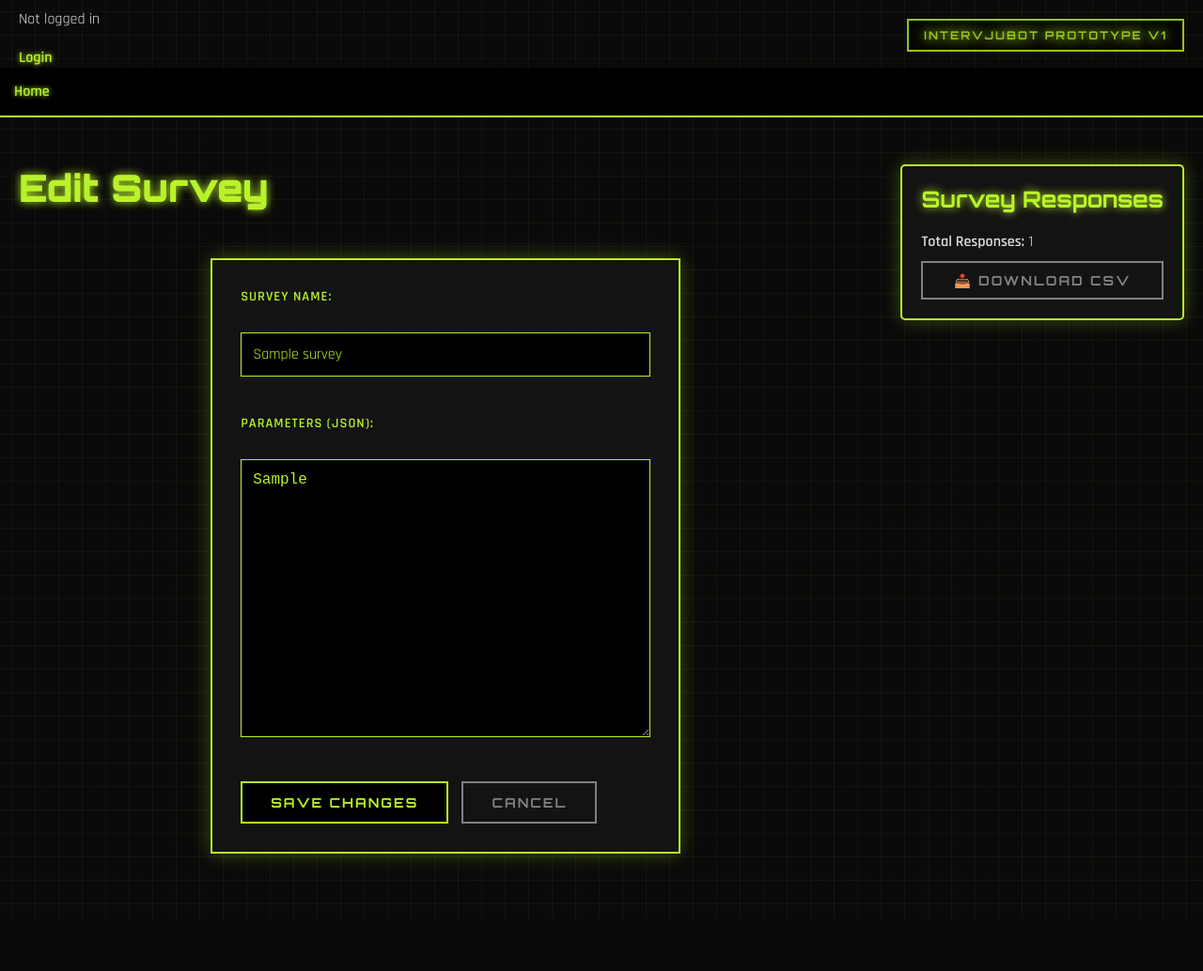
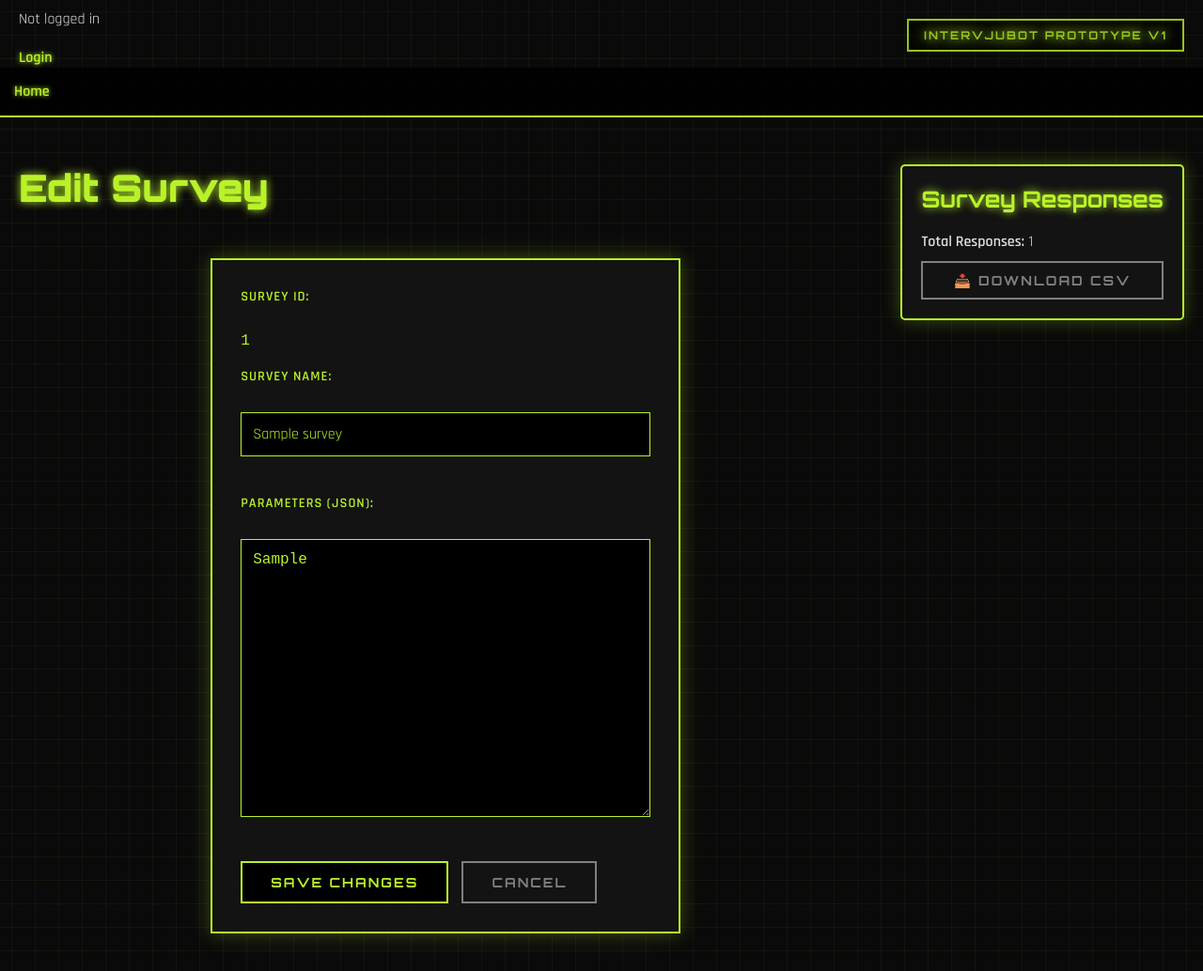
Before and after one commit to RavSeime/LearnTell_MVP_V2, a Django app: template django_stack/home/templates/home/edit_survey.html in a window 1280 px wide. Shown: the top 1034 px of the page at 94% size. Before the commit the page ends 963 px from the top, so only its background shows below. Run offline with Django 5.2, Linux system fonts and the light colour scheme; the template is opened without the code that fills it: most values are stand-ins (such as "Sample title", 1, 10 or a date in 2020); data that the repository does not hold is empty.

Commit message:
Showing survey ID

```diff
--- a/django_stack/home/templates/home/edit_survey.html
+++ b/django_stack/home/templates/home/edit_survey.html
@@ -12,6 +12,9 @@
 
             <form method="post">
                 {% csrf_token %}
+
+                <label>Survey ID:</label><br>
+                <p style="color: #b9f22a; font-family: 'Courier New', monospace; margin-bottom: 20px;">{{ survey.survey_id }}</p>
 
                 <label for="survey_name">Survey Name:</label><br>
                 <input type="text" name="survey_name" value="{{ survey.survey_name }}" required><br><br>
```
